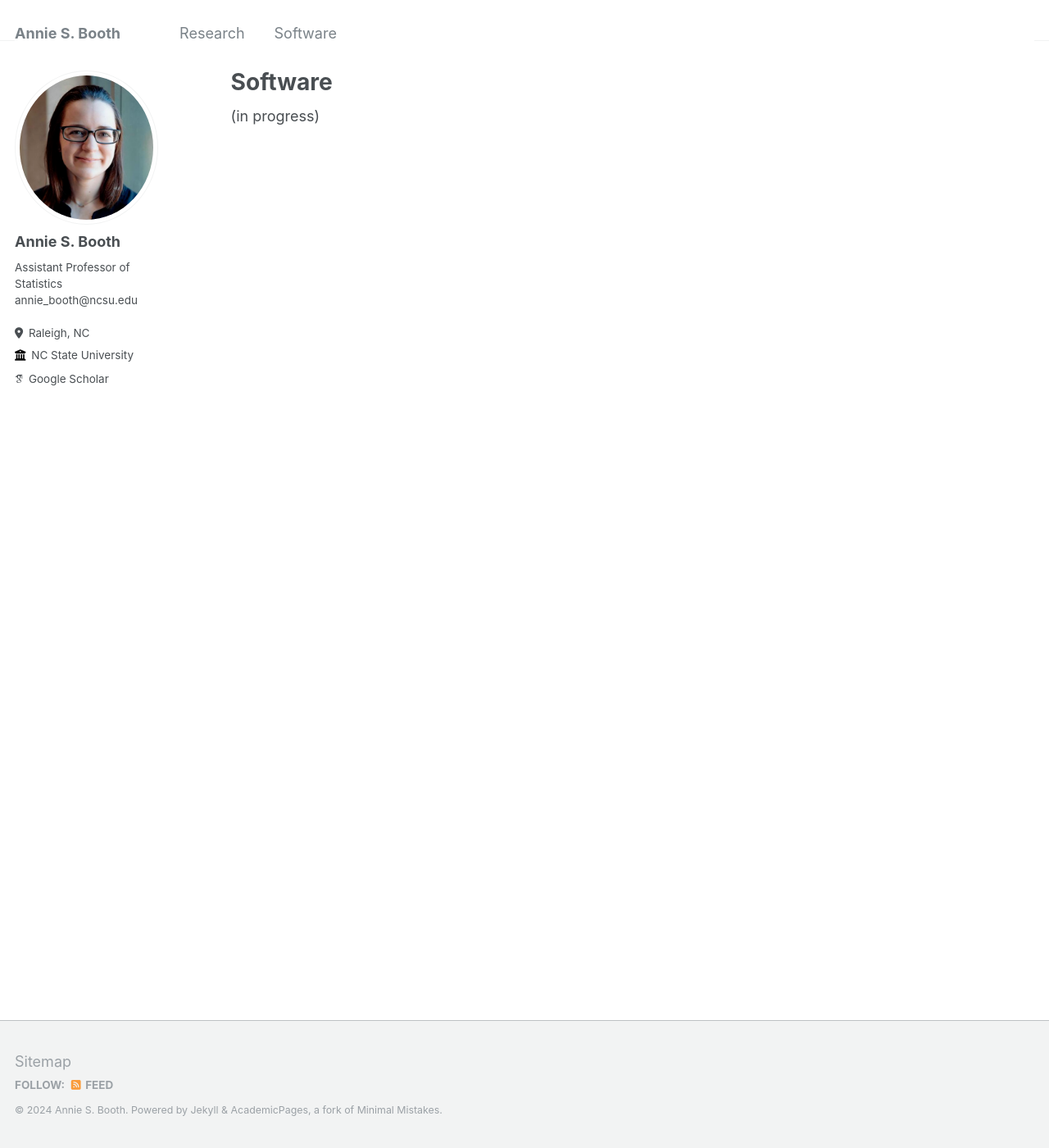
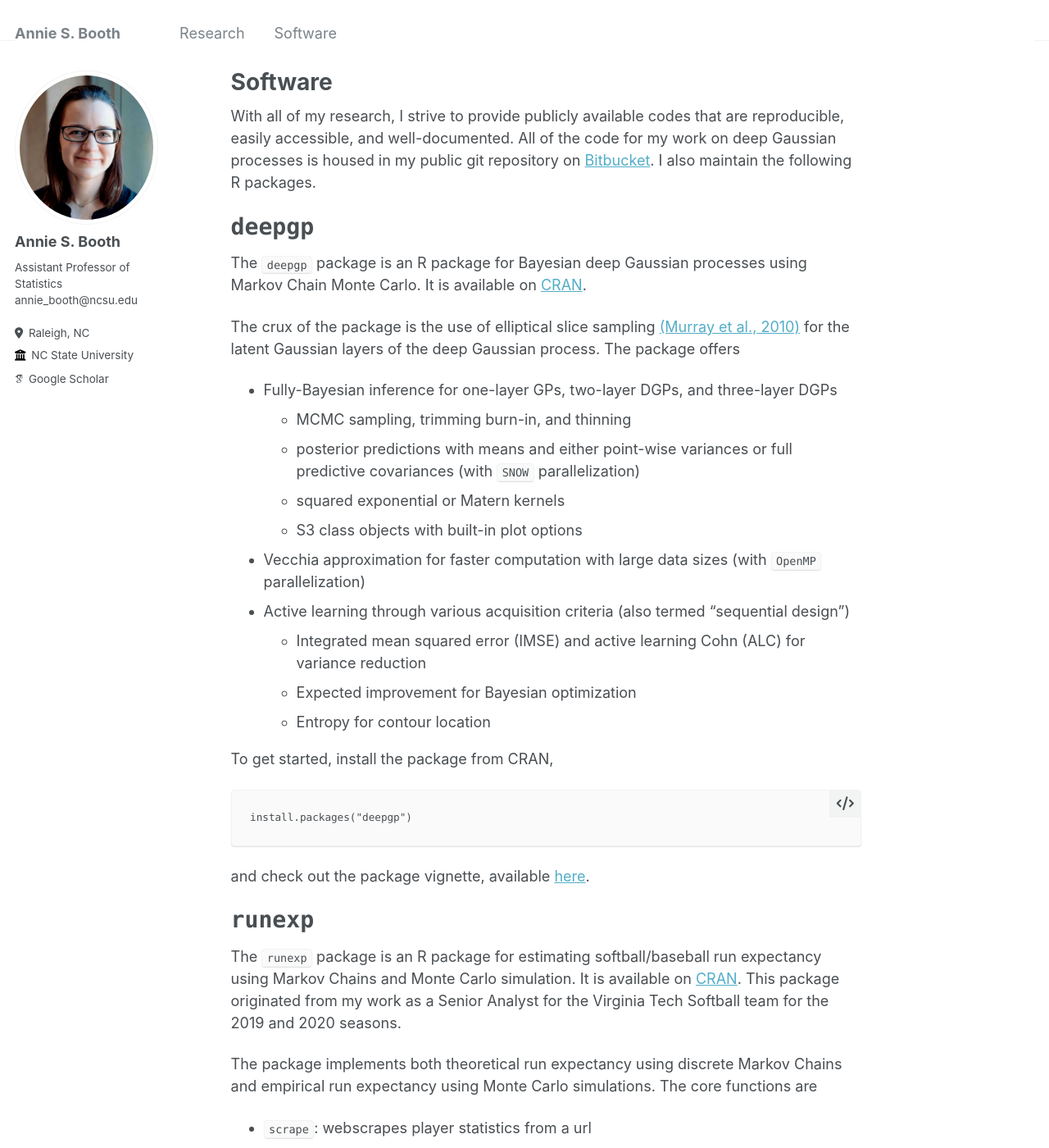
Before and after one commit to anniesbooth/anniesbooth.github.io, a Jekyll site: the page built from _pages/software.md, in a window 1280 px wide and 1400 px high. Shown: the whole window at 82% size. Built offline with Jekyll 4.4.1, drawn with Linux system fonts in a browser that asks for light colours; some web fonts are replaced; some of the changed text lies outside the part shown.

````diff
--- a/_pages/software.md
+++ b/_pages/software.md
@@ -4,4 +4,53 @@ permalink: /software/
 author_profile: true
 ---
 
-(in progress)
+With all of my research, I strive to provide publicly available codes that are reproducible, easily accessible, and well-documented.  All of the code for my work on deep Gaussian processes is housed in my public git repository on [Bitbucket](https://bitbucket.org/gramacylab/deepgp-ex/).  I also maintain the following R packages.
+
+`deepgp`
+======
+
+The `deepgp` package is an R package for Bayesian deep Gaussian processes using Markov Chain Monte Carlo.  It is available on [CRAN](https://CRAN.R-project.org/package=deepgp).
+
+The crux of the package is the use of elliptical slice sampling [(Murray et al., 2010)](http://proceedings.mlr.press/v9/murray10a/murray10a.pdf) for the latent Gaussian layers of the deep Gaussian process.  The package offers
+
+* Fully-Bayesian inference for one-layer GPs, two-layer DGPs, and three-layer DGPs
+	+ MCMC sampling, trimming burn-in, and thinning
+	+ posterior predictions with means and either point-wise variances or full predictive covariances (with `SNOW` parallelization)
+	+ squared exponential or Matern kernels
+	+ S3 class objects with built-in plot options
+* Vecchia approximation for faster computation with large data sizes (with `OpenMP` parallelization)
+* Active learning through various acquisition criteria (also termed "sequential design")
+	+ Integrated mean squared error (IMSE) and active learning Cohn (ALC) for variance reduction
+	+ Expected improvement for Bayesian optimization
+	+ Entropy for contour location
+
+To get started, install the package from CRAN,
+```
+install.packages("deepgp")
+```
+and check out the package vignette, available [here](https://cran.r-project.org/web/packages/deepgp/vignettes/deepgp.html).
+
+`runexp`
+======
+
+The `runexp` package is an R package for estimating softball/baseball run expectancy using Markov Chains and Monte Carlo simulation. It is available on [CRAN](https://CRAN.R-project.org/package=runexp).  This package originated from my work as a Senior Analyst for the Virginia Tech Softball team for the 2019 and 2020 seasons.
+
+The package implements both theoretical run expectancy using discrete Markov Chains and empirical run expectancy using Monte Carlo simulations.  The core functions are
+
+* `scrape`: webscrapes player statistics from a url
+* `prob_calc`: converts player statistics to at-bat outcome probabilities
+* `chain`: runs the discrete Markov chain, returns S3 class object including run expectancies which can be used with `plot`
+* `sim`: runs Monte Carlo simulation, returns S3 class object including simulated run outcomes
+
+To get started, install the package from CRAN,
+```
+install.packages("runexp")
+```
+and check out the examples in the package documentation.  You may access the package's help files with the following commands.
+```
+library(runexp)
+?scrape
+?prob_calc
+?chain
+?sim
+```
````
Also changed, not shown: _drafts/post-draft.md (deleted, +0 -19 lines), _pages/about.md (+6 -2 lines), _pages/research.md (+38 -2 lines), _portfolio/portfolio-1.md (deleted, +0 -7 lines), _portfolio/portfolio-2.html (deleted, +0 -7 lines), _posts/2012-08-14-blog-post-1.md (deleted, +0 -20 lines), _posts/2013-08-14-blog-post-2.md (deleted, +0 -20 lines), _posts/2014-08-14-blog-post-3.md (deleted, +0 -20 lines), _posts/2015-08-14-blog-post-4.md (deleted, +0 -20 lines), _posts/2199-01-01-future-post.md (deleted, +0 -11 lines), _publications/2009-10-01-paper-title-number-1.md (deleted, +0 -12 lines), _publications/2010-10-01-paper-title-number-2.md (deleted, +0 -12 lines), _publications/2015-10-01-paper-title-number-3.md (deleted, +0 -12 lines), _publications/2024-02-17-paper-title-number-4.md (deleted, +0 -12 lines), 3 more files.
